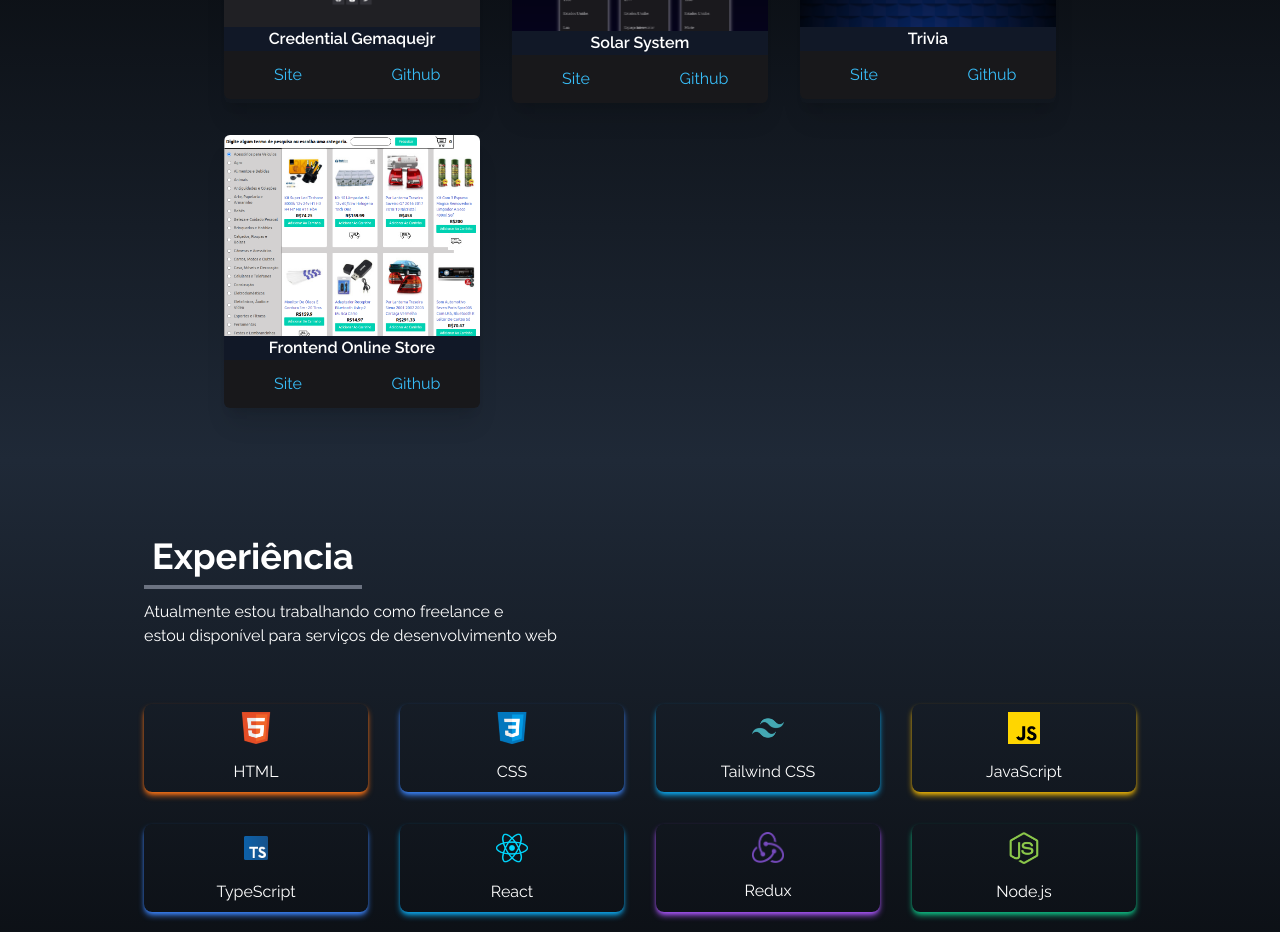
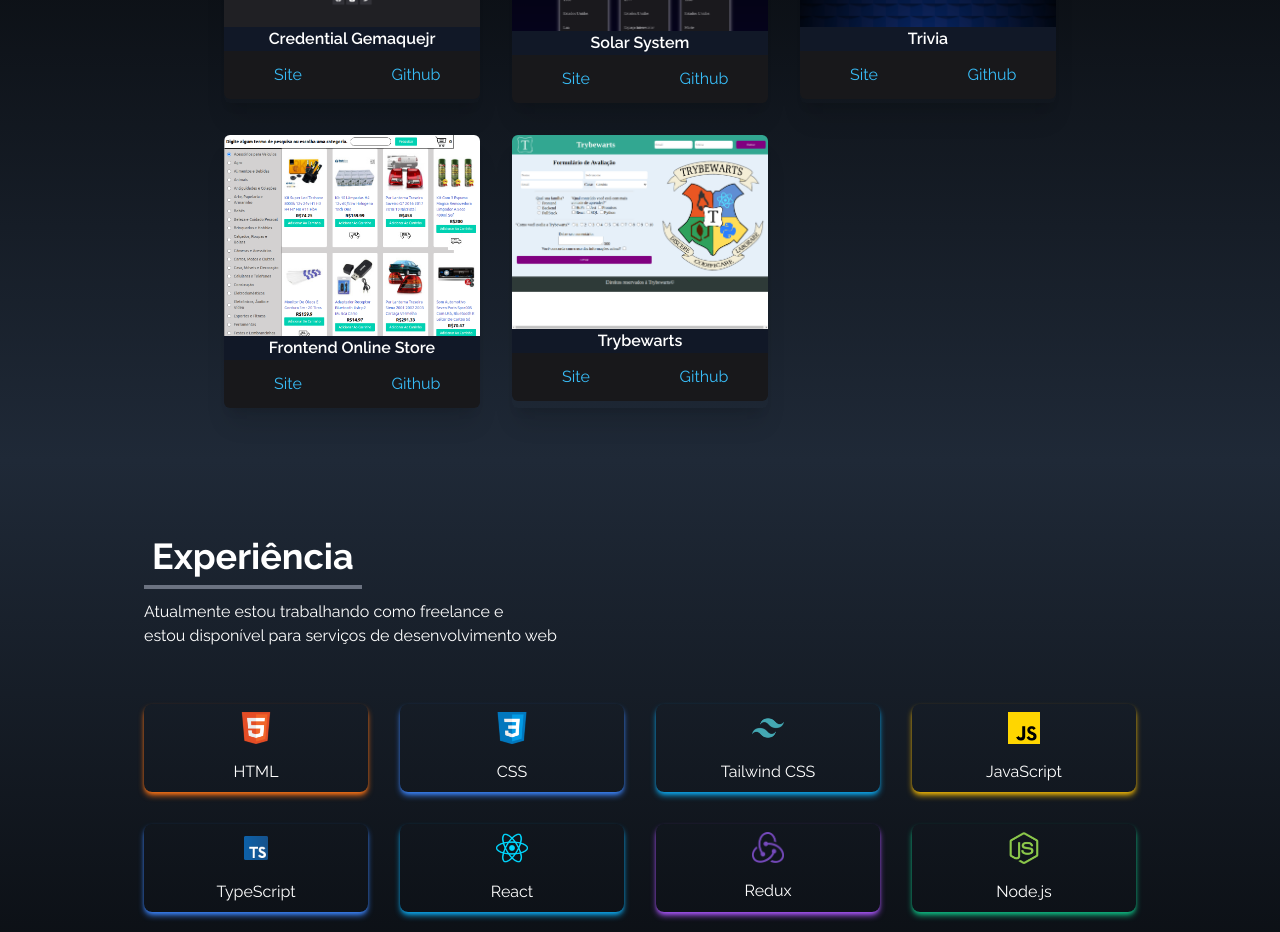
Before and after one commit to gemaquejr/portfolio, a React (Create React App) app: page / in a window 1280 px wide. Shown: the part 1940-2872 px from the top of the page. Built offline with nearby package versions, Linux system fonts and the light colour scheme.

Commit message:
Adiciona trybewarts project

```diff
--- a/src/components/projects.jsx
+++ b/src/components/projects.jsx
@@ -3,6 +3,7 @@ import nhl2021 from "../assets/projects/nhl2021.png";
 import solarSystem from "../assets/projects/sistemaSolar.png";
 import trivia from "../assets/projects/trivia.png";
 import frontendOnlineStore from "../assets/projects/frontend-online-store.png"
+import trybewarts from "../assets/projects/trybewarts.png"
 
 const Projects = () => {
   const projectsList = [
@@ -33,6 +34,13 @@ const Projects = () => {
       src: frontendOnlineStore,
       hrefLive: "https://frontend-online-store-gemaquejr.netlify.app/",
       hrefCode: "https://github.com/gemaquejr/frontend-online-store",
+    },
+    {
+      id: 5,
+      name: "Trybewarts",
+      src: trybewarts,
+      hrefLive: "https://trybewarts-gemaquejr.netlify.app/",
+      hrefCode: "https://github.com/gemaquejr/trybewarts",
     },
   ];
 
```
Also changed, not shown: src/assets/projects/trybewarts.png (added).
